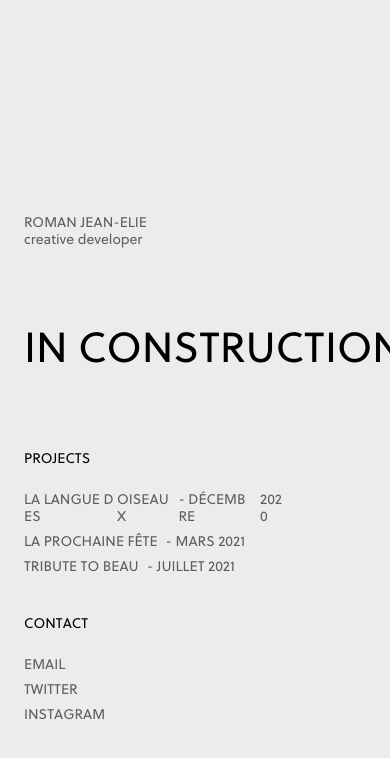
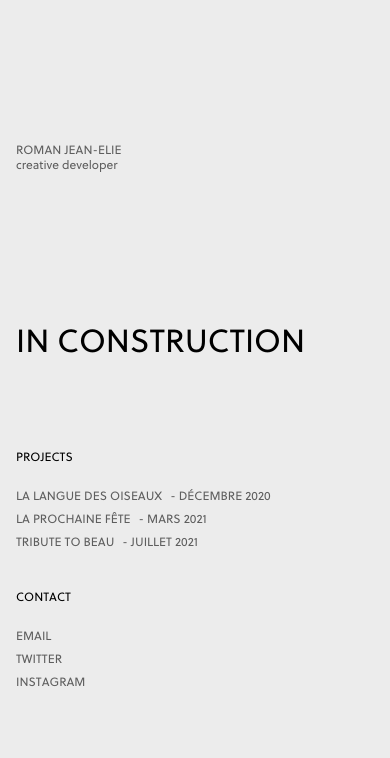
Before and after one commit to romanjeanelie/pfl, a website built with Parcel: page index.html in a window 390 px wide. Shown: the top 758 px of the page. Built offline with nearby package versions, Linux system fonts and the light colour scheme.

Commit message:
correct responsive

```diff
--- a/src/scss/home.scss
+++ b/src/scss/home.scss
@@ -95,15 +95,26 @@
 }
 
 @media only screen and (max-width: 768px) {
+  .container {
+    padding: 0 16px;
+  }
   .wrapper {
     width: 100vw;
     justify-content: start;
   }
   .construction {
-    font-size: 42px;
+    font-size: 32px;
   }
 
   .details__wrapper {
+    font-size: 12px;
     left: 0;
   }
+
+  .name {
+    top: -307px;
+  }
+  .projects__container {
+    margin-right: 0;
+  }
 }
```
